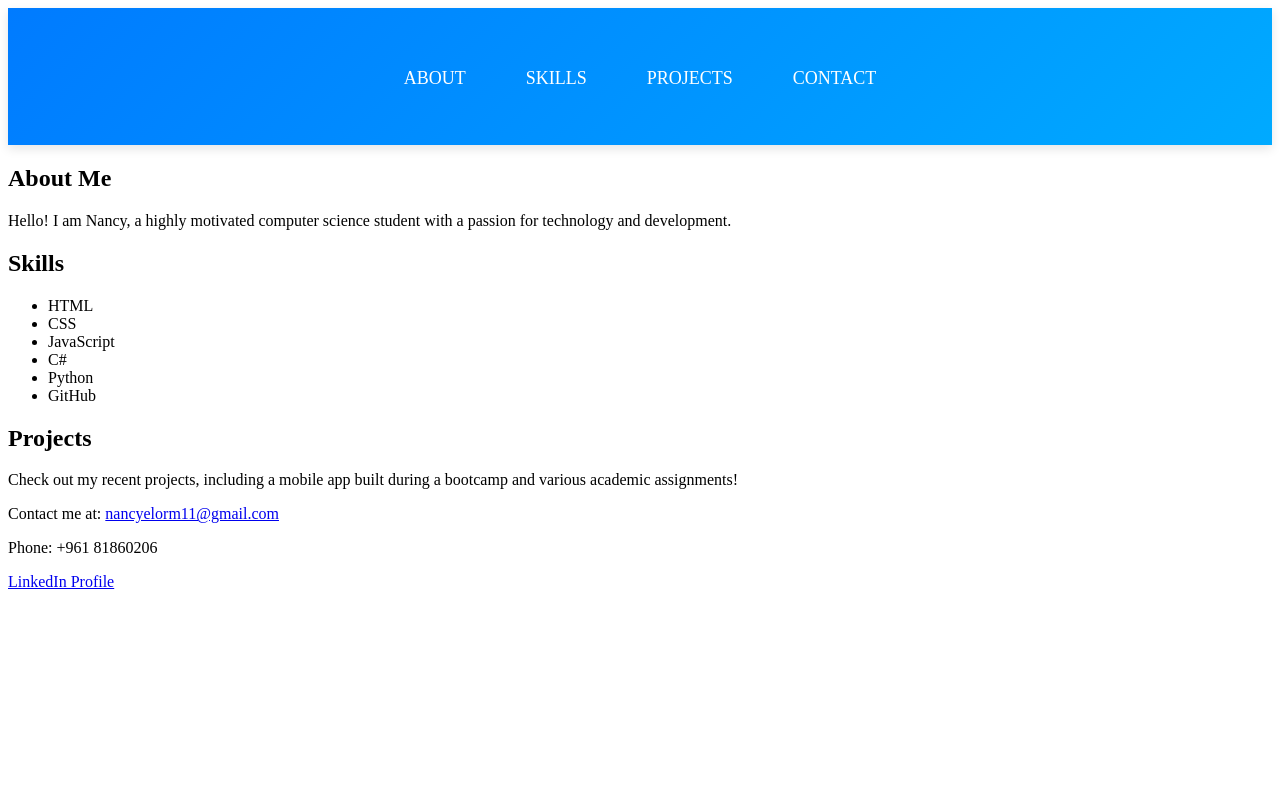
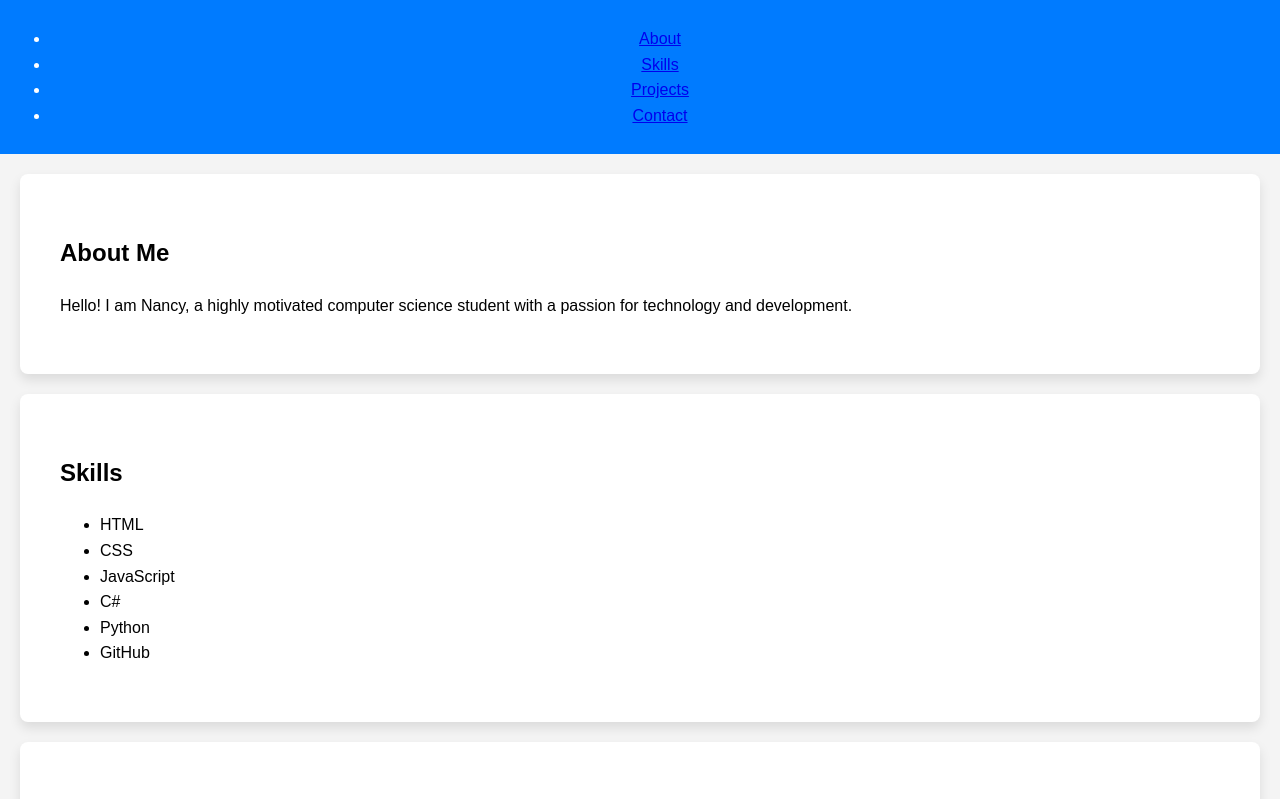
Before and after one commit to 22nancy-pixel/my-portfolio, a plain HTML site: page index.html in a window 1280 px wide. Shown: the top 799 px of the page. Drawn offline with Linux system fonts and the light colour scheme.

Commit message:
Update styles.css

```diff
--- a/css/styles.css
+++ b/css/styles.css
@@ -1,44 +1,39 @@
-/* Header Styles */
-header {
-    background: linear-gradient(135deg, #007BFF, #00aaff); /* Gradient background */
-    padding: 40px 20px; /* Larger padding for a spacious feel */
-    text-align: center; /* Center the header text */
-    color: white; /* White text color */
-    box-shadow: 0 4px 10px rgba(0, 0, 0, 0.1); /* Subtle shadow around the header */
+/* Button Hover Animation */
+button:hover {
+    transform: scale(1.1);
+    box-shadow: 0 6px 15px rgba(0, 0, 0, 0.3);
 }
 
-header h1 {
-    font-size: 3em; /* Larger font size for the header */
-    font-weight: 700; /* Bold font for emphasis */
-    letter-spacing: 2px; /* Spacing between letters for style */
-    margin: 0; /* Remove default margin */
-    text-shadow: 2px 2px 4px rgba(0, 0, 0, 0.3); /* Subtle shadow effect for the text */
+/* General Page Style */
+body {
+    font-family: Arial, sans-serif;
+    margin: 0;
+    padding: 0;
+    line-height: 1.6;
+    background-color: #f4f4f4;
 }
 
-header nav ul {
-    list-style: none;
-    display: flex;
-    justify-content: center;
-    padding: 0;
-    margin-top: 20px; /* Space between the title and navigation */
+/* Section Styles with Extra Space */
+section {
+    padding: 40px;
+    margin: 20px;
+    background-color: white;
+    border-radius: 8px;
+    box-shadow: 0 6px 12px rgba(0, 0, 0, 0.1);
 }
 
-header nav ul li {
-    margin: 0 15px; /* Space between navigation items */
+/* Header and Footer Styles */
+header {
+    background-color: #007BFF;
+    padding: 10px;
+    text-align: center;
+    color: white;
 }
 
-header nav ul li a {
+footer {
+    background-color: #333;
     color: white;
-    text-decoration: none;
-    font-size: 18px; /* Slightly larger font for navigation items */
-    text-transform: uppercase; /* Uppercase text for navigation items */
-    padding: 10px 15px;
-    border-radius: 5px; /* Rounded corners for the links */
-    transition: background-color 0.3s ease, transform 0.3s ease; /* Smooth transition */
+    text-align: center;
+    padding: 20px;
+    margin-top: 20px;
 }
-
-/* Hover Effect for Navigation Links */
-header nav ul li a:hover {
-    background-color: #0056b3;
-    transform: scale(1.1); /* Slight scale effect on hover */
-}
```
